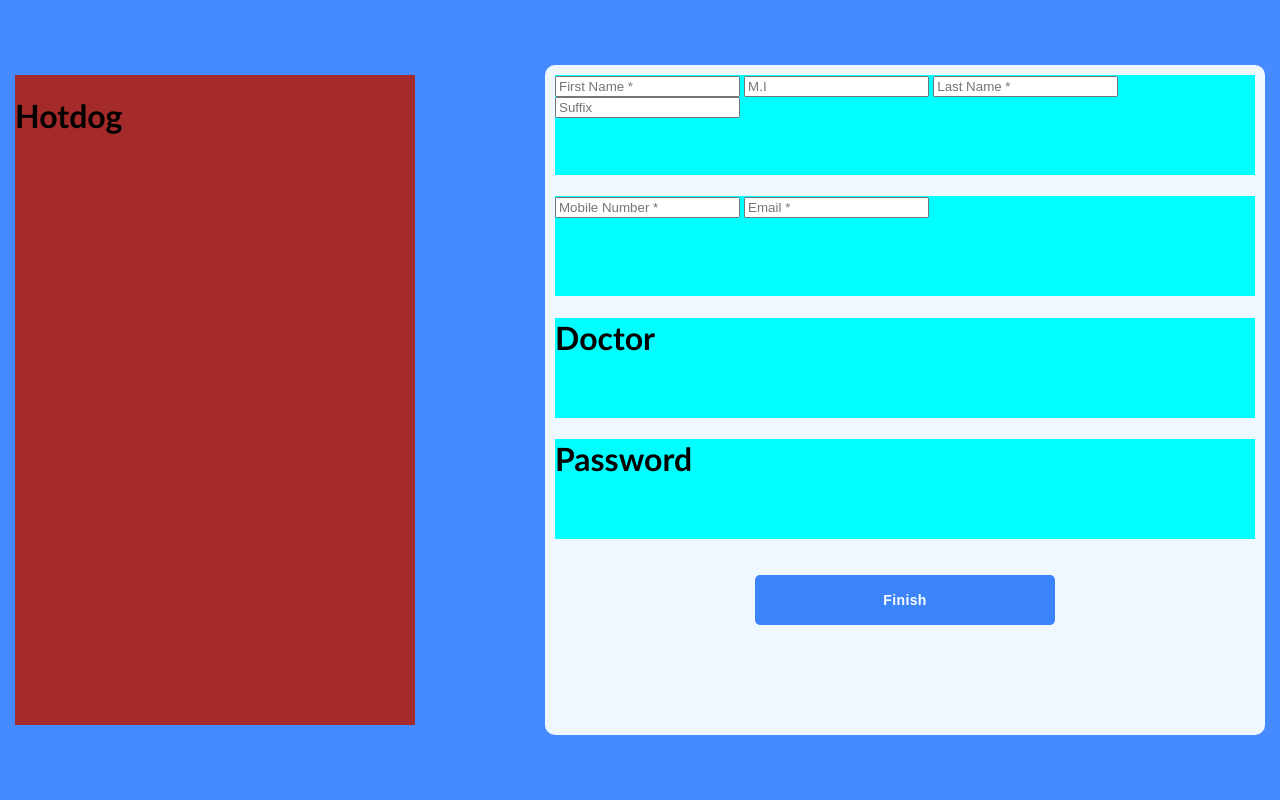
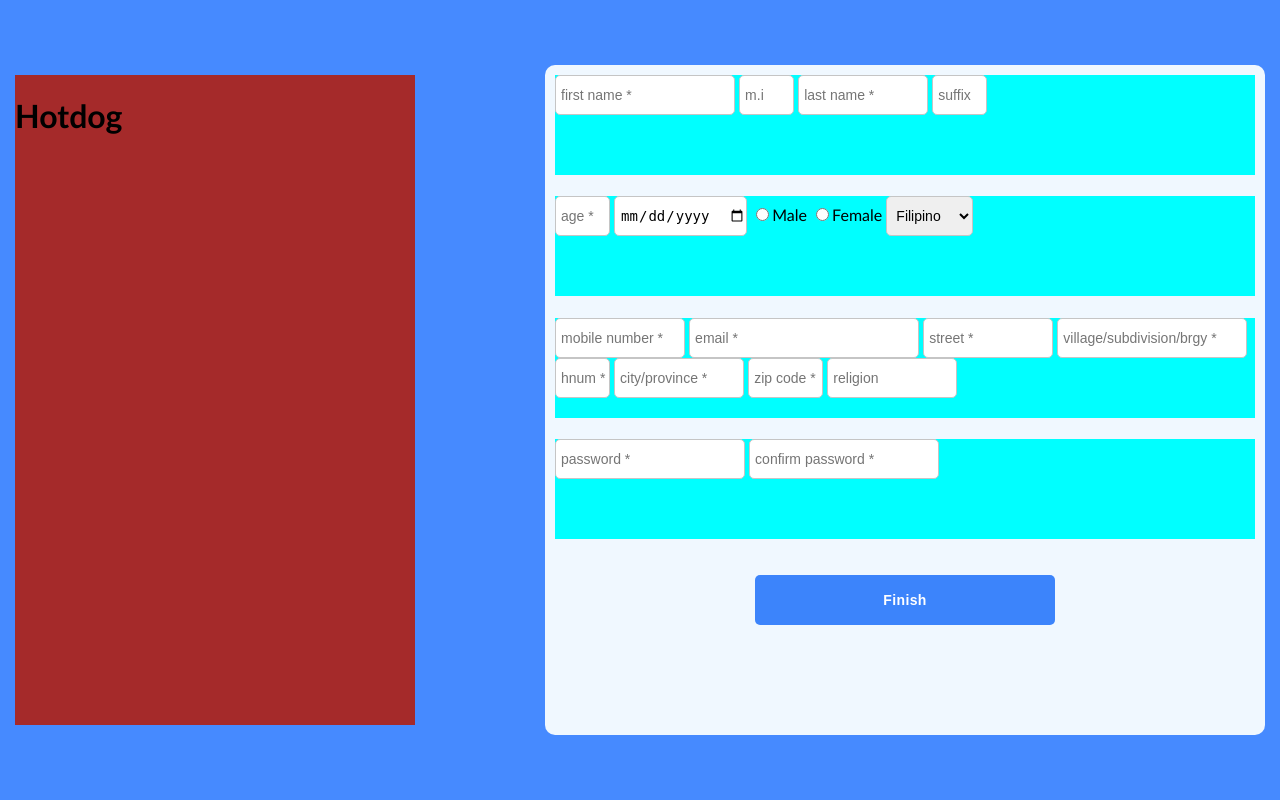
Before and after one commit to n-ginan/Project-Green-Cross, a Flask app: template src/templates/credential.html in a window 1280 px wide. Run offline with Flask 3, Linux system fonts and the light colour scheme; the template is opened without the code that fills it, so the values that code supplies are empty.

Commit message:
Finalized the data/credentials fill form at the credential page, the design and its logic for user errors are still not done yet

```diff
--- a/src/static/css/login.css
+++ b/src/static/css/login.css
@@ -33,7 +33,7 @@ body {
     padding: 10px
 }
 
-.name-row, .contact-row, .password-row, .doctor-row {
+.name-row, .demograph-row, .password-row, .address-row {
     background-color: aqua;
     height: 100px;
 }
@@ -103,6 +103,37 @@ body {
     border: 0px;
 }
 
+.first-name, .middle-initial, .last-name, .suffix, .age, .birth, .nationality, .mobile-number,
+.email, .street, .division, .house-number, .city, .region, .zip-code, .religion, .credential-password, .confirm-password {
+    height: 40px;
+    font-size: 14px;
+    border-radius: 5px;
+    border: 1px solid rgb(197, 197, 197);
+    padding-left: 5px;
+}
+
+.middle-initial, .age, .suffix, .house-number {
+    width: 55px
+}
+
+.first-name {
+    width: 180px;
+}
+
+.last-name, .mobile-number, .religion, .city, .street {
+    width: 130px;
+}
+
+
+.email {
+    width: 230px;
+}
+
+.zip-code {
+    width: 75px;
+}
+
+
 .input-error-text {
     color: rgb(249, 15, 15);
     font-size: 14px;
--- a/src/templates/credential.html
+++ b/src/templates/credential.html
@@ -15,21 +15,39 @@
             <div class="input-credential-card">
                 <form id="credentialInputForm">
                     <div class="name-row">
-                        <input type="textbox" name="first_name" class="first-name" id="firstName" placeholder="First Name *" required>
-                        <input type="textbox" name="middle_initial" class="middle-initial" id="middleInitial" placeholder="M.I">
-                        <input type="textbox" name="last_name" class="last-name" id="lastName" placeholder="Last Name *" required>
-                        <input type="textbox" name="suffix" class="suffix" id="suffix" placeholder="Suffix">
+                        <input type="textbox" name="first_name" class="first-name" id="firstName" placeholder="first name *" required>
+                        <input type="textbox" name="middle_initial" class="middle-initial" id="middleInitial" placeholder="m.i">
+                        <input type="textbox" name="last_name" class="last-name" id="lastName" placeholder="last name *" required>
+                        <input type="textbox" name="suffix" class="suffix" id="suffix" placeholder="suffix">
                     </div>
-                    <div class="contact-row">
+                    <div class="demograph-row">
                         <h1></h1>
-                        <input type="textbox" name="mobile_number" class="mobile-number" id="mobileNumber" placeholder="Mobile Number *" required>
-                        <input type="textbox" name="mobile_number" class="mobile-number" id="mobileNumber" placeholder="Email *" required>
+                        <input type="textbox" name="age" class="age" id="age" placeholder="age *" required>
+                        <input type="date" name="birth" class="birth" id="birth" required>
+                        <input type="radio" name="sex" class="male-radio" id="maleRadio">Male</input>
+                        <input type="radio" name="sex" class="female-radio" id="femaleRadio">Female</input>
+                        <select class="nationality" id="nationality">
+                            <option>Filipino</option>
+                            <option>American</option>
+                            <option>Canadian</option>
+                            <option>Spanish</option>
+                        </select>
                     </div>
-                    <div class="doctor-row">
-                        <h1>Doctor</h1>
+                    <div class="address-row">
+                        <h1></h1>
+                        <input type="textbox" name="mobile_number" class="mobile-number" id="mobileNumber" placeholder="mobile number *" required>
+                        <input type="textbox" name="email" class="email" id="email" placeholder="email *" required>
+                        <input type="textbox" name="street" class="street" id="street" placeholder="street *" required>
+                        <input type="textbox" name="division" class="division" id="division" placeholder="village/subdivision/brgy *" required>
+                        <input type="textbox" name="house_number" class="house-number" id="houseNumber" placeholder="hnum *" required>
+                        <input type="textbox" name="city" class="city" id="city" placeholder="city/province *" required>
+                        <input type="textbox" name="zip_code" class="zip-code" id="zip_code" placeholder="zip code *" required>
+                        <input type="textbox" name="religion" class="religion" id="religion" placeholder="religion">
                     </div>
                     <div class="password-row">
-                        <h1>Password</h1>
+                        <h1></h1>
+                        <input type="password" name="password" class="credential-password" id="credentialPassword" placeholder="password *" required>
+                        <input type="password" name="confirm_password" class="confirm-password" id="confirmPassword" placeholder="confirm password *" required>
                     </div>
                 </form>
                 <input type="submit" class="finish-btn" id="finishBtn" value="Finish">
```
Also changed, not shown: DEVLOGS.md (+4 -0 lines).
